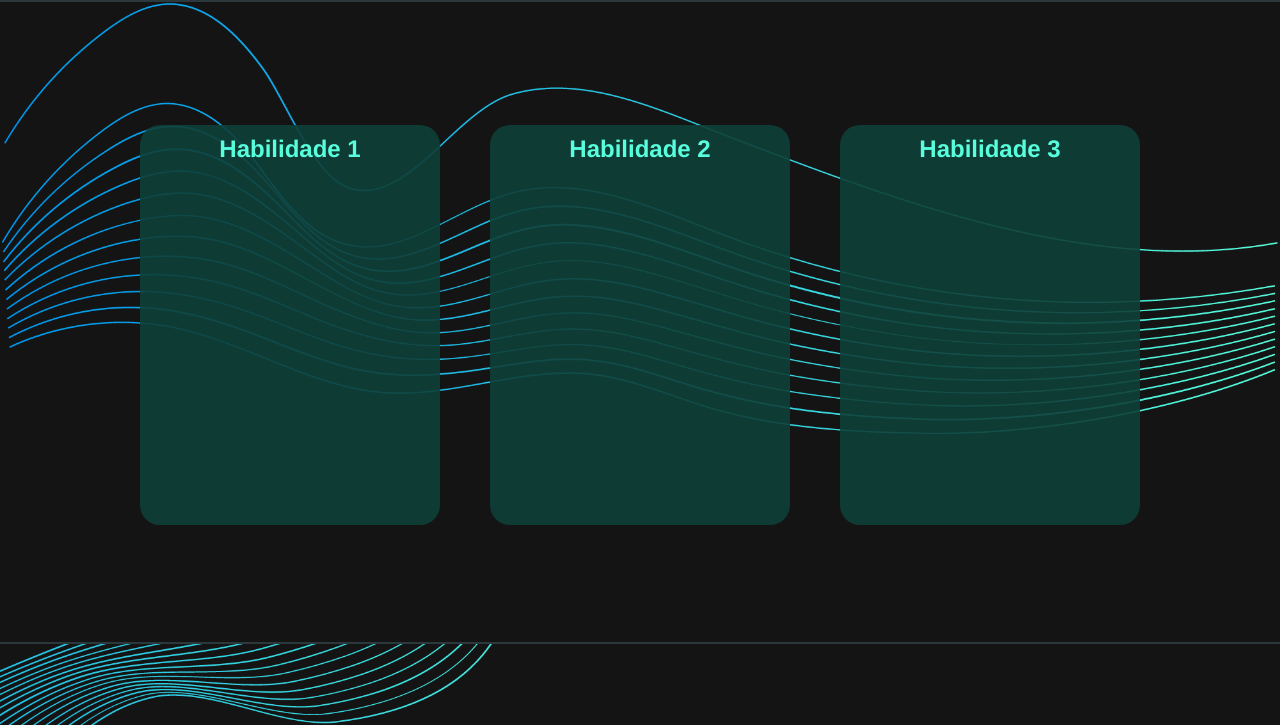
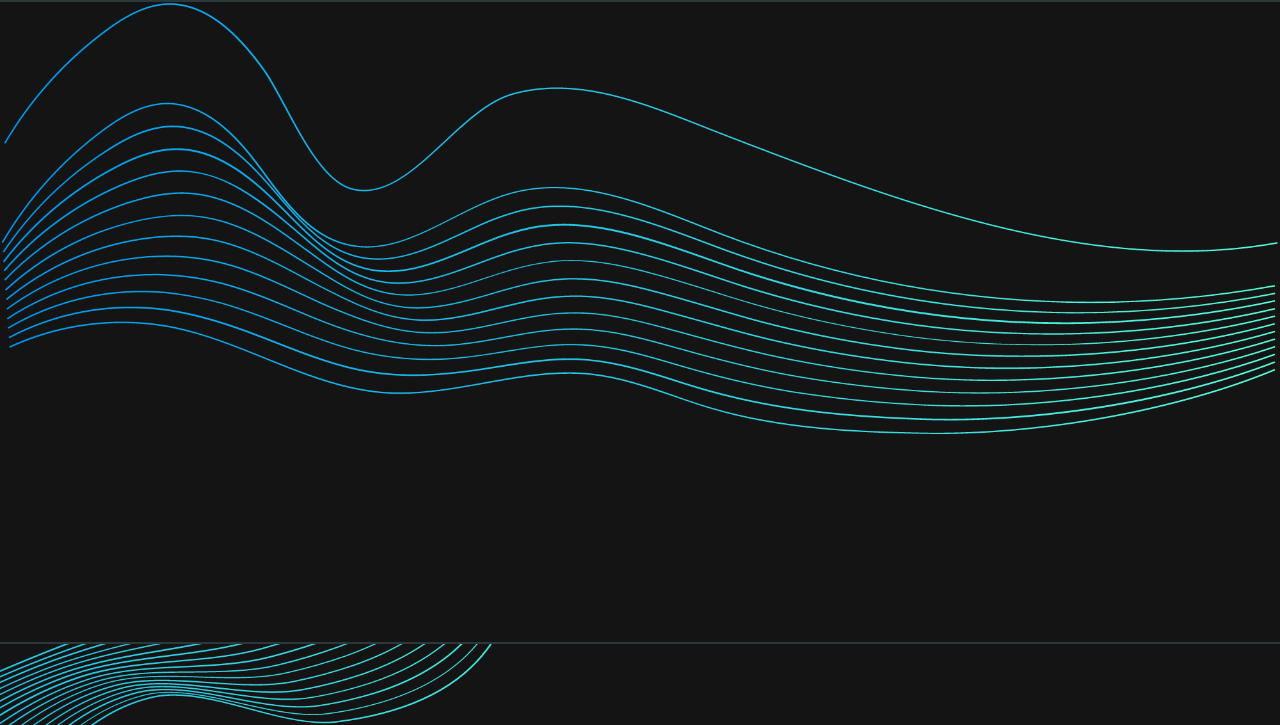
Before and after one commit to guerimraphael/sobremim, a plain HTML site: page contato.html in a window 1280 px wide. Shown: the part 742-1467 px from the top of the page. Drawn offline with Linux system fonts and the light colour scheme.

Commit message:
Add files via upload

```diff
--- a/contato.html
+++ b/contato.html
@@ -34,20 +34,6 @@
 				</div><!--fim img-home 1-->
 
 				<div class= "img-home2">
-					<div id="caixa">
-						<div class="caixa1">
-							<h2>Habilidade 1</h2>
-						</div>
-
-						<div class="caixa2">
-							<h2>Habilidade 2</h2>
-						</div>
-
-						<div class="caixa3">
-							<h2>Habilidade 3</h2>
-						</div>
-
-					</div>
 
 					<div>
 						<img src="imagens/img2.png">
```
